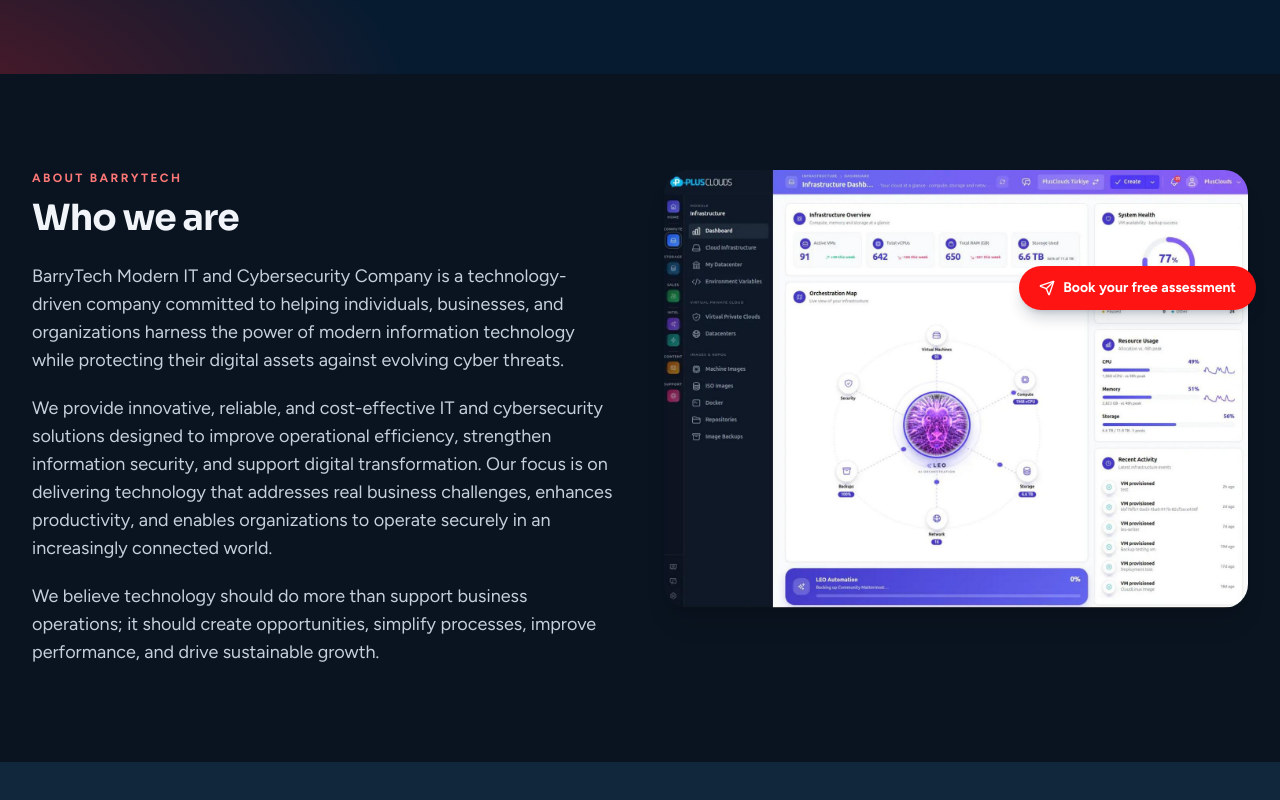
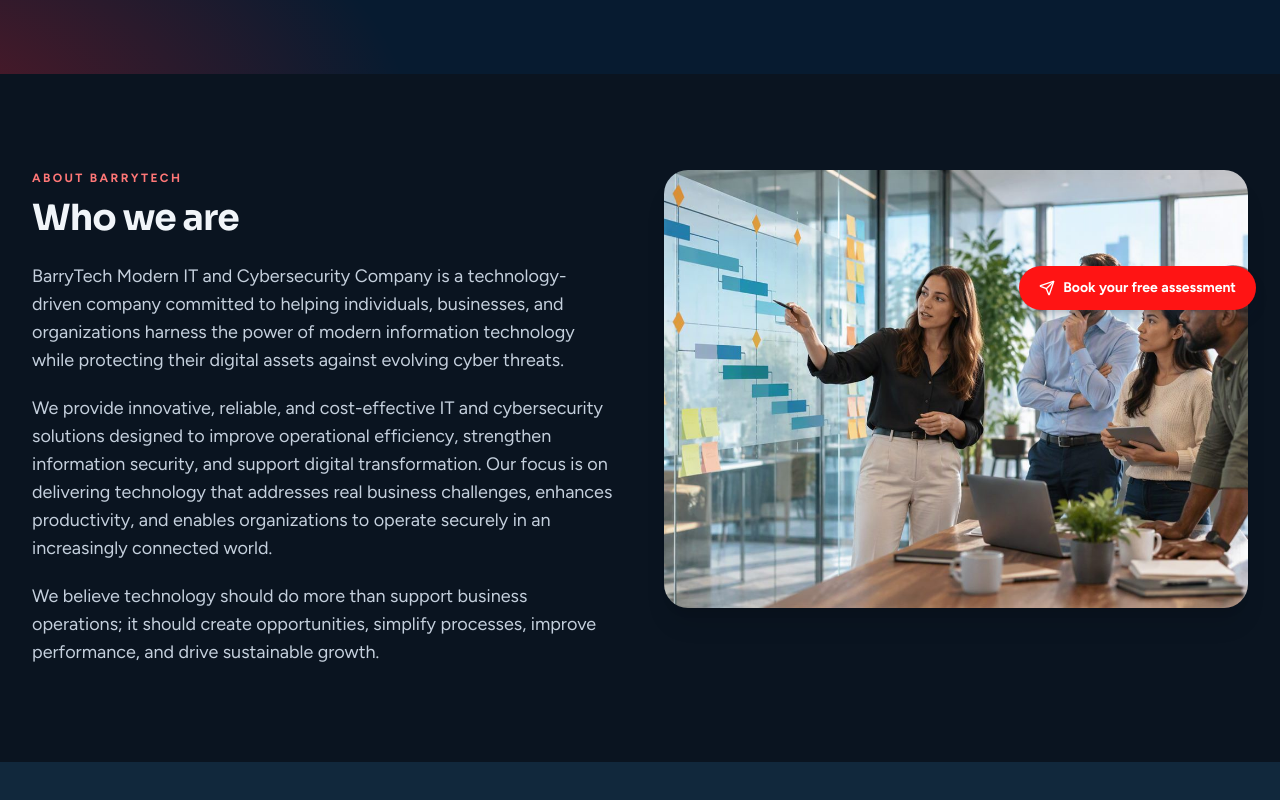
Before and after one commit to Deorum-1/Barrytech_Website, a React (Vite) app: page /about in a window 1280 px wide. Shown: the part 466-1266 px from the top of the page. Built offline with nearby package versions, Linux system fonts and the light colour scheme; no server answers.

Commit message:
Update About page image to reflect project delivery teamwork

```diff
--- a/src/pages/About.jsx
+++ b/src/pages/About.jsx
@@ -3,7 +3,7 @@ import PageHeader from '../components/PageHeader.jsx'
 import Reveal from '../components/Reveal.jsx'
 import usePageMeta from '../hooks/usePageMeta.js'
 import { company } from '../data/company.js'
-import soc from '../assets/images/cloud-platform.jpg'
+import teamPlanning from '../assets/images/project-delivery.jpg'
 
 export default function About() {
   usePageMeta(
@@ -23,8 +23,8 @@ export default function About() {
         </Reveal>
         <Reveal delay={0.1}>
           <img
-            src={soc}
-            alt="Cybersecurity monitoring dashboard with infrastructure health and security analytics"
+            src={teamPlanning}
+            alt="Technology team collaborating on project planning"
             loading="lazy"
             decoding="async"
             className="aspect-[4/3] w-full rounded-3xl object-cover shadow-xl"
```
